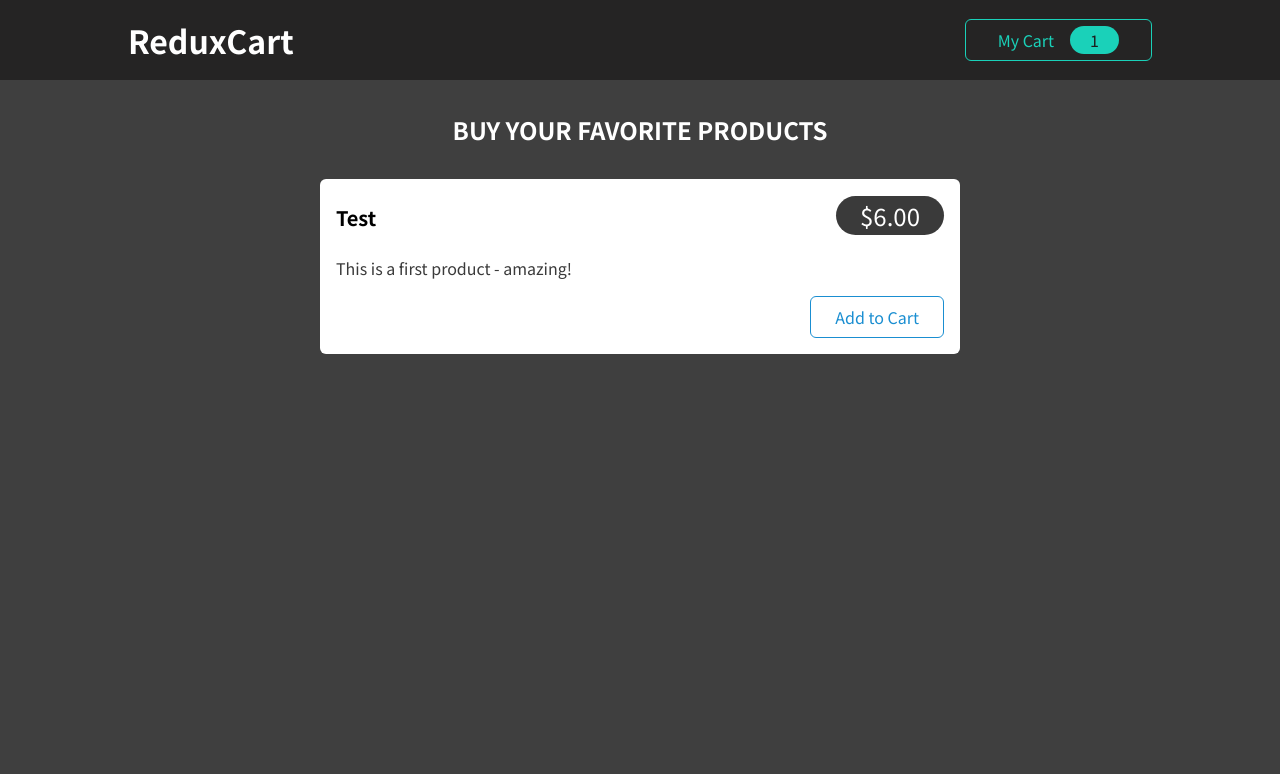
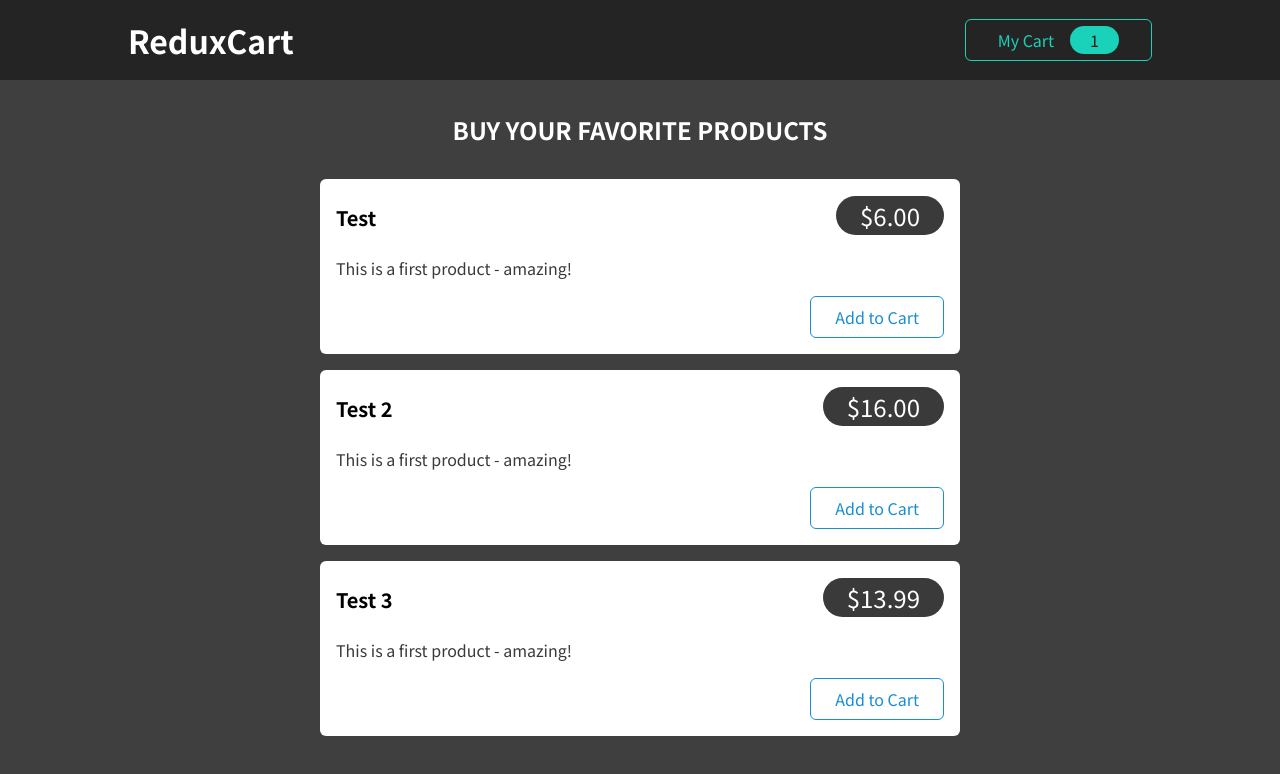
Before and after one commit to nthungvn/react-complete-guide, a React (Create React App) app: page / in a window 1280 px wide. Shown: the top 774 px of the page. Built offline with nearby package versions, Linux system fonts and the light colour scheme.

Commit message:
add more dummy project

```diff
--- a/src/components/Shop/Products.js
+++ b/src/components/Shop/Products.js
@@ -1,17 +1,42 @@
 import ProductItem from './ProductItem';
 import classes from './Products.module.css';
 
+const DUMMY_PRODUCTS = [
+  {
+    id: 'p1',
+    title: 'Test',
+    price: 6,
+    description: 'This is a first product - amazing!',
+  },
+  {
+    id: 'p2',
+    title: 'Test 2',
+    price: 16,
+    description: 'This is a first product - amazing!',
+  },
+  {
+    id: 'p3',
+    title: 'Test 3',
+    price: 13.99,
+    description: 'This is a first product - amazing!',
+  },
+];
+
 const Products = (props) => {
+  const productList = DUMMY_PRODUCTS.map((product) => (
+    <ProductItem
+      key={product.id}
+      id={product.id}
+      title={product.title}
+      price={product.price}
+      description={product.description}
+    />
+  ));
+
   return (
     <section className={classes.products}>
       <h2>Buy your favorite products</h2>
-      <ul>
-        <ProductItem
-          title='Test'
-          price={6}
-          description='This is a first product - amazing!'
-        />
-      </ul>
+      <ul>{productList}</ul>
     </section>
   );
 };
```
